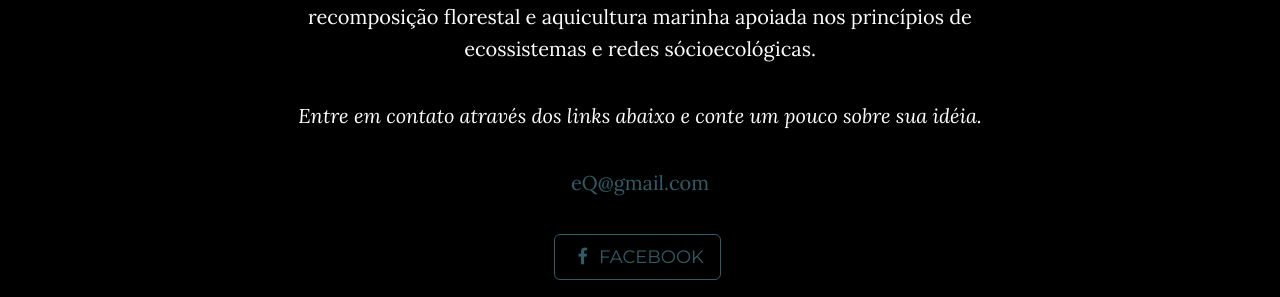
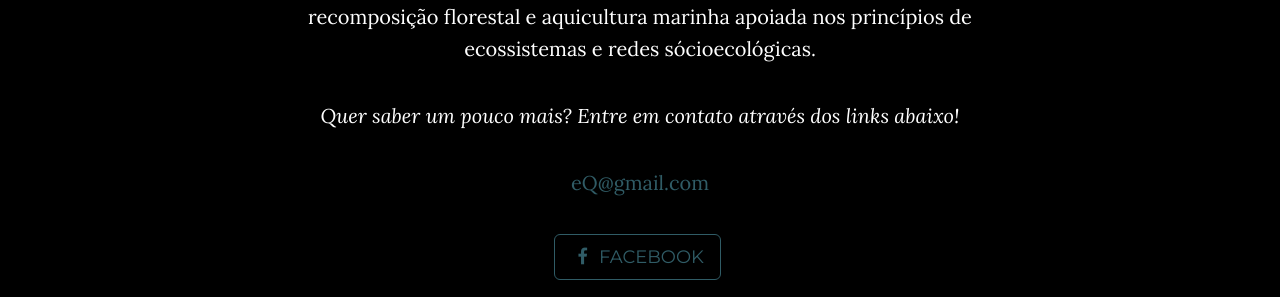
Before and after one commit to leroy1977/eQ, a Jekyll site: the page built from index.html, in a window 1280 px wide and 900 px high, scrolled down 3266 px. Shown: the part 157-454 px from the top of the window. Built offline with Jekyll 4.4.1, drawn with Linux system fonts in a browser that asks for light colours.

Commit message:
Update services.html

```diff
--- a/_includes/services.html
+++ b/_includes/services.html
@@ -14,7 +14,7 @@
                 <h3>Em desenvolvimento</h3>
                 <p>Mecanismos de compensação ambiental, processos de recuperação e recomposição florestal e aquicultura marinha apoiada nos princípios de ecossistemas e redes sócioecológicas. </p>
 
-                <p> <i> Entre em contato através dos links abaixo e conte um pouco sobre sua idéia.</i> </p>
+                <p> <i> Quer saber um pouco mais? Entre em contato através dos links abaixo!</i> </p>
 
                 <p><a href="mailto:{{ site.email }}">{{ site.email }}</a></p>
                 <ul class="list-inline banner-social-buttons">
```
